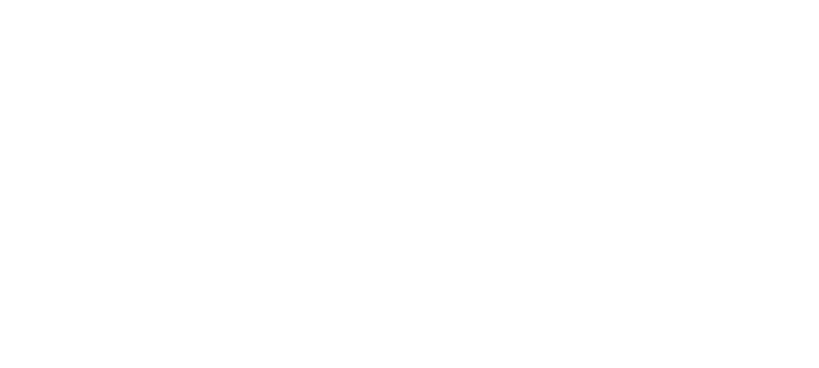
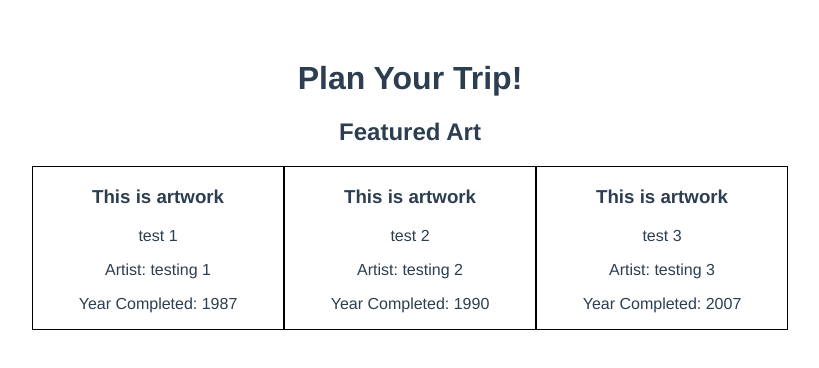
Before and after one commit to Jaco26/mia-scavenger, a Vue app: page /#/plan in a window 1280 px wide. Shown: the top 368 px of the page, without its empty margins (230-1049 px from the left). Built offline with nearby package versions, Linux system fonts and the light colour scheme.

Commit message:
display art data on dom

```diff
--- a/src/components/HomePage.vue
+++ b/src/components/HomePage.vue
@@ -3,7 +3,7 @@
     <navbar></navbar>
     <img src="./../assets/logo.png" alt="user" id="user-photo">
     <h1>Hello {{user.userName}}</h1>
-    <button>Plan a Trip</button>
+    <button @click="planTrip">Plan a Trip</button>
     <button>Past Trips</button>
     <button>Pre-curated Trips</button>
   </div>
@@ -20,6 +20,12 @@
   },
   components: {
     Navbar,
+  },
+  methods: {
+    planTrip() {
+      console.log('Button click');
+      this.$router.push({name: 'PlanTrip'});
+    },
   },
   data () {
     return {
--- /dev/null
+++ b/src/components/PlanTrip/PlanTrip.vue
@@ -0,0 +1,53 @@
+<template>
+  <div id="plan_trip">
+      <h1>Plan Your Trip!</h1>
+      <h2>Featured Art</h2>
+      <div id="feature-art" >
+          <div v-for="art in sampleArtwork" class="art-piece" >
+              <h3>This is artwork</h3>
+              <p>{{art.title}}</p>
+              <p>Artist: {{art.artist}}</p>
+              <p>Year Completed: {{art.year}}</p>
+          </div>
+      </div>
+  </div>
+</template>
+
+<script>
+export default {
+  name: 'PlanTrip',
+  data () {
+    return {
+        sampleArtwork: [{
+            title: 'test 1',
+            artist: 'testing 1',
+            year: '1987'
+        },
+        {
+            title: 'test 2',
+            artist: 'testing 2',
+            year: '1990'
+        },
+        {
+            title: 'test 3',
+            artist: 'testing 3',
+            year: '2007'
+        }],
+    }
+  },
+  methods: {}
+}
+</script>
+
+<style scoped>
+    #feature-art{
+        overflow-x: scroll;
+    }
+
+    .art-piece {
+        width: 250px;
+        border: solid 1px black;
+        display: inline-block;
+    }
+
+</style>
--- a/src/router/index.js
+++ b/src/router/index.js
@@ -4,6 +4,7 @@
 import Search from '@/components/search'
 import HomePage from '@/components/HomePage'
 import register from '@/components/register'
+import PlanTrip from '@/components/PlanTrip/PlanTrip';
 
 Vue.use(Router)
 
@@ -24,5 +25,10 @@
       name: 'Register',
       component: register
     },
+    {
+      path: '/plan',
+      name: 'PlanTrip',
+      component: PlanTrip
+    },
   ]
 })
```
Also changed, not shown: src/components/register.vue (line endings or trailing spaces).
